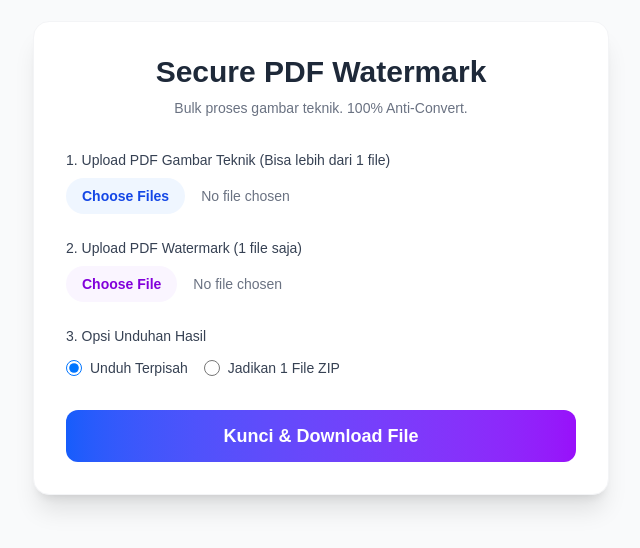
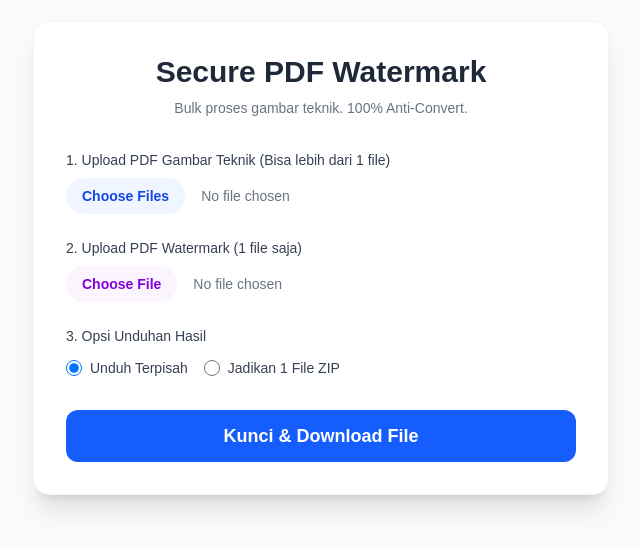
Before and after one commit to pratama082004-wq/winteq-pdf-locker, a Next.js app: page / in a window 1280 px wide. Shown: the part 142-690 px from the top of the page, without its empty margins (319-959 px from the left). Built offline with nearby package versions, Linux system fonts and the light colour scheme.

Commit message:
Ubah tombol menjadi warna solid khusus browser purba

```diff
--- a/app/page.tsx
+++ b/app/page.tsx
@@ -216,10 +216,10 @@ export default function WatermarkApp() {
           onClick={handleProcess}
           disabled={isProcessing}
           className={`w-full py-3 px-4 rounded-xl text-white font-bold text-lg transition-all ${
-            isProcessing
-              ? 'bg-gray-400 cursor-not-allowed'
-              : 'bg-blue-600 bg-gradient-to-r from-blue-600 to-purple-600 hover:shadow-lg hover:scale-[1.02]'
-          }`}
+          isProcessing
+            ? 'bg-gray-400 cursor-not-allowed'
+            : 'bg-blue-600 hover:bg-blue-700 hover:shadow-lg hover:scale-[1.02]'
+        }`}
         >
           {isProcessing ? 'Memproses...' : 'Kunci & Download File'}
         </button>
```
